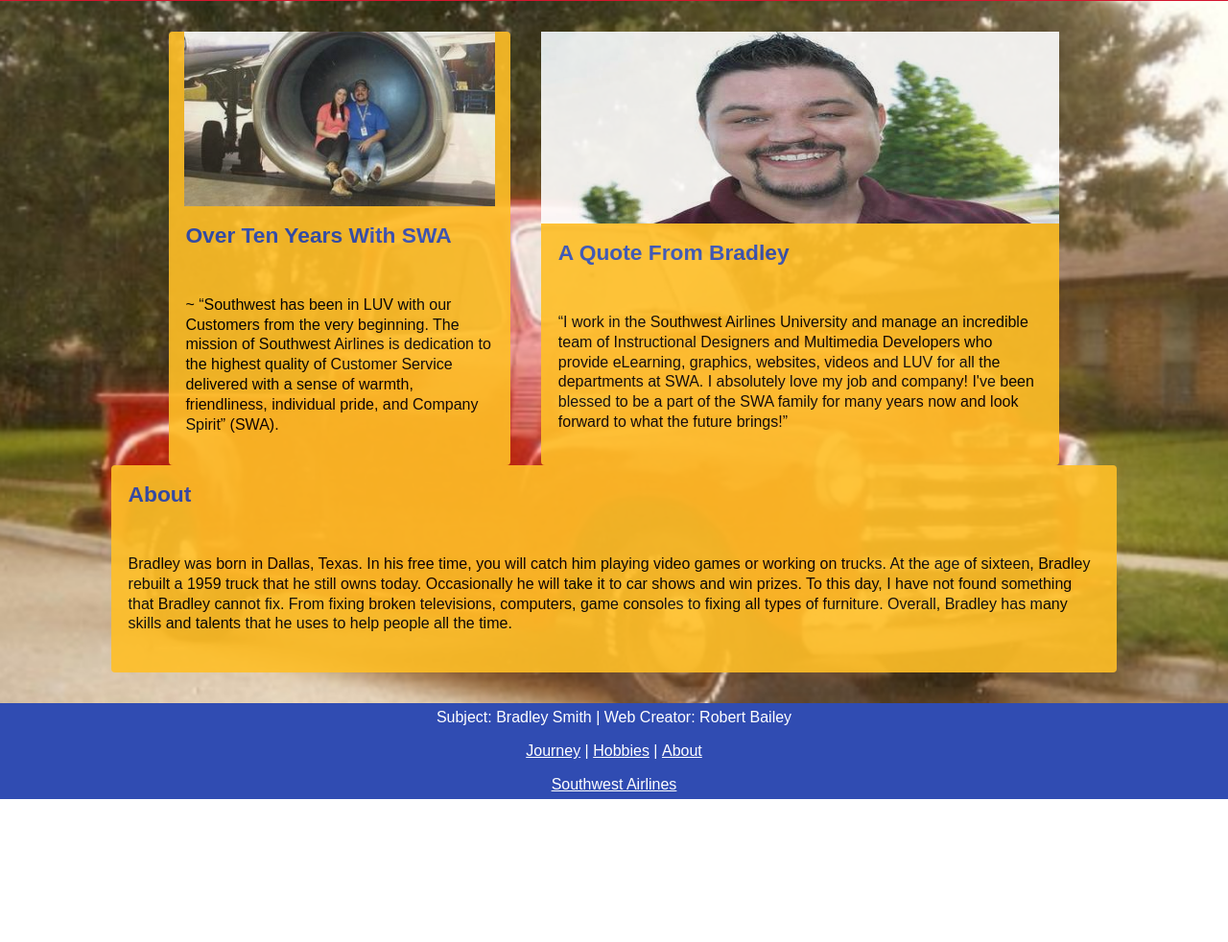
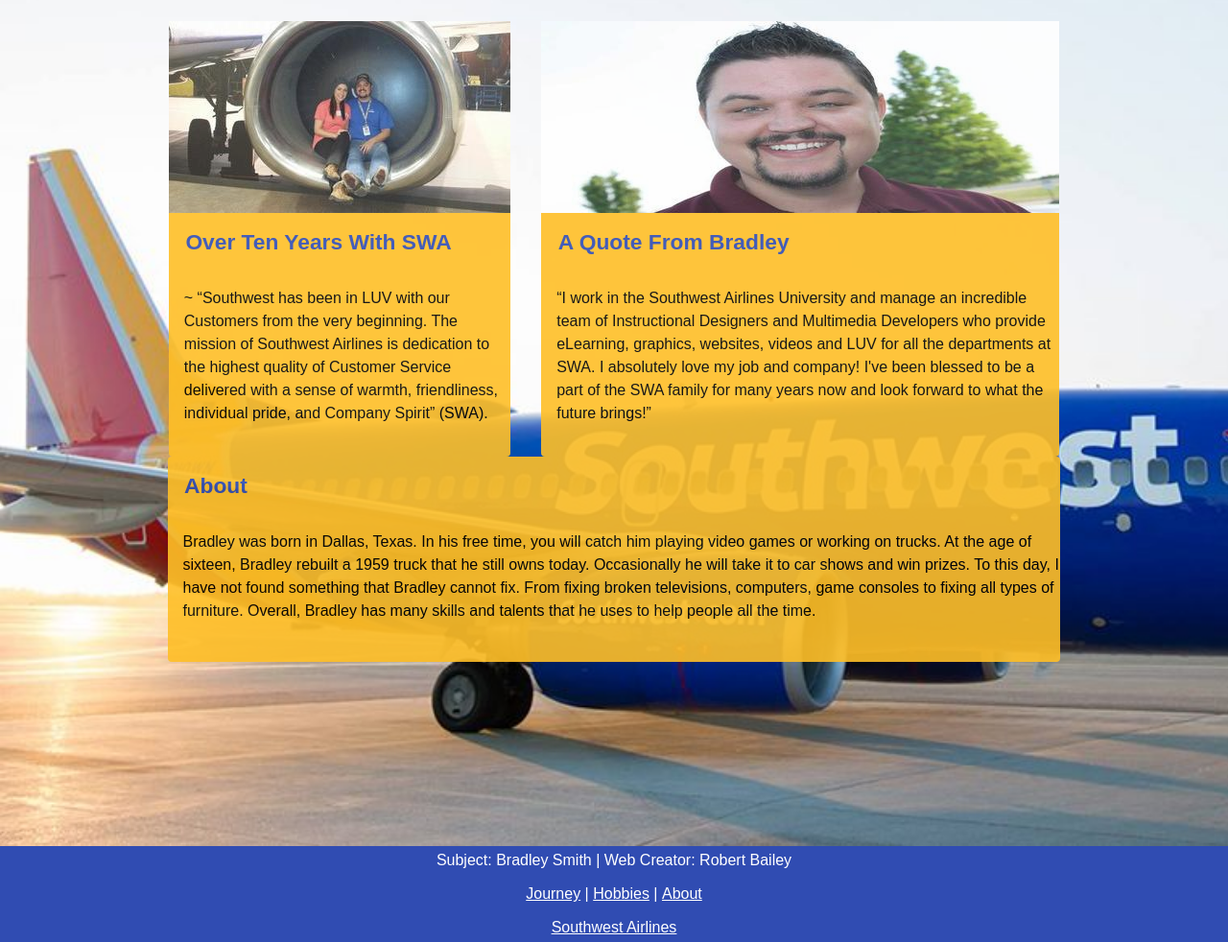
Before and after one commit to BobbyMBailey/bioSite, a website: page index.html in a window 1280 px wide. Shown: the part 1666-2648 px from the top of the page at 96% size. Before the commit the page ends 2499 px from the top, so only its background shows below. Drawn offline with Linux system fonts and the light colour scheme.

Commit message:
Add files via upload

```diff
--- a/css/atoms.css
+++ b/css/atoms.css
@@ -8,7 +8,7 @@
 }
 
 p {
-  line-height: 1.3em;
+  line-height: 1.5em;
 }
 
 h1,
@@ -62,11 +62,13 @@
 */
 
 a:link {
+  -webkit-text-decoration-line: underline;
   text-decoration-line: underline;
 }
 
 a:hover {
   color: rgb(0, 0, 0);
+  -webkit-text-decoration-line: underline;
   text-decoration-line: underline;
 }
 
--- a/css/molecules.css
+++ b/css/molecules.css
@@ -81,12 +81,11 @@
 }
 
 .molecule-card--full {
-  width: 100%;
+  width: 86.2%;
 }
 
 .molecule-card__text {
-  padding: 0 1.1em 1em;
-  margin-top: 1em;
+  padding-left: 1em;
 }
 
 .molecule-card__title {
--- a/css/template.css
+++ b/css/template.css
@@ -3,11 +3,11 @@
 */
 
 #about {
-  background-image: url("../images/his-truck.jpg");
+  background-image: url("../images/about-southwest-pic.jpg");
   background-size: cover;
   background-repeat: no-repeat;
   background-attachment: fixed;
-  padding-bottom: 2em;
+  padding-bottom: 12em;
   height: 700px;
   width: 100%;
 }
```
